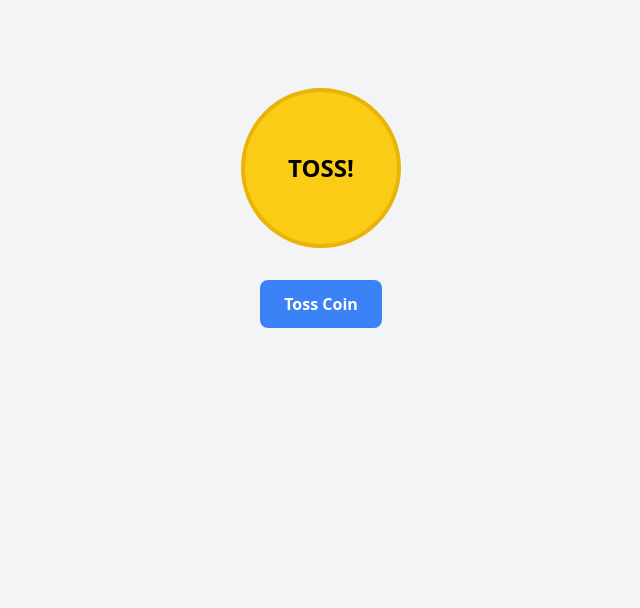
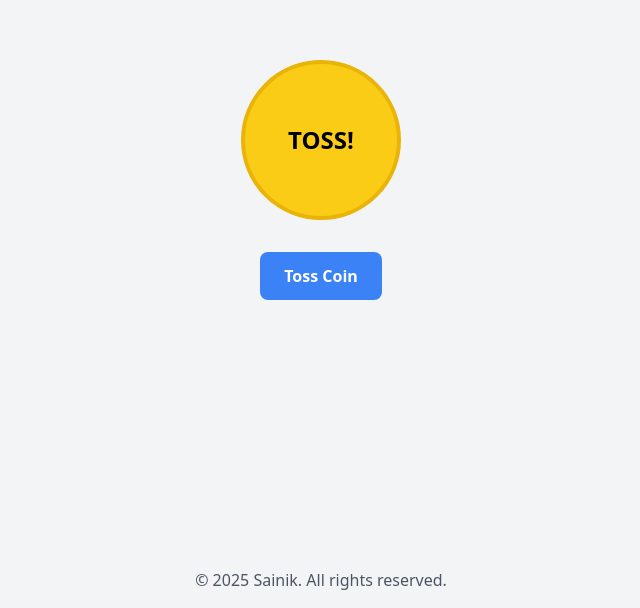
Before and after one commit to sainikmandal/coin-toss, a React (Vite) app in the folder frontend/: page / in a window 1280 px wide. Shown: the part 192-800 px from the top of the page, without its empty margins (319-959 px from the left). Built offline with nearby package versions, Linux system fonts and the light colour scheme; no server answers.

Commit message:
Added copyright footer

```diff
--- a/frontend/src/App.tsx
+++ b/frontend/src/App.tsx
@@ -1,5 +1,5 @@
 import { useState } from "react";
-import { motion } from "framer-motion";
+
 const API_URL = import.meta.env.VITE_API_URL || "http://localhost:8080";
 
 function App() {
@@ -15,11 +15,10 @@ function App() {
       const response = await fetch(`${API_URL}/api/toss`);
       const data = await response.json();
 
-      // Wait for animation to complete before showing result
       setTimeout(() => {
         setResult(data.result);
         setIsFlipping(false);
-      }, 1500);
+      }, 1000);
     } catch (error) {
       console.error("Error:", error);
       setIsFlipping(false);
@@ -27,22 +26,17 @@ function App() {
   };
 
   return (
-    <div className="flex flex-col items-center justify-center min-h-screen bg-gray-100">
-      <motion.div
-        className="w-40 h-40 rounded-full bg-yellow-400 border-4 border-yellow-500 flex items-center justify-center mb-8"
-        animate={{
-          rotateX: isFlipping ? 1440 : 0,
-          scale: isFlipping ? 1.2 : 1,
-        }}
-        transition={{
-          duration: 1.5,
-          ease: "easeInOut",
-        }}
+    <div className="flex flex-col min-h-screen bg-gray-100">
+      <main className="flex-grow flex flex-col items-center justify-center">
+        <div
+          className={`w-40 h-40 rounded-full bg-yellow-400 border-4 border-yellow-500
+                     flex items-center justify-center mb-8 transition-transform duration-1000
+                     ${isFlipping ? "scale-110" : "scale-100"}`}
         >
           <span className="text-2xl font-bold">
             {result ? result.toUpperCase() : "TOSS!"}
           </span>
-      </motion.div>
+        </div>
 
         <button
           onClick={flipCoin}
@@ -52,6 +46,11 @@ function App() {
         >
           {isFlipping ? "Flipping..." : "Toss Coin"}
         </button>
+      </main>
+
+      <footer className="py-4 text-center text-gray-600">
+        © {new Date().getFullYear()} Sainik. All rights reserved.
+      </footer>
     </div>
   );
 }
```
Lines whose indentation alone changed are shown as unchanged.
